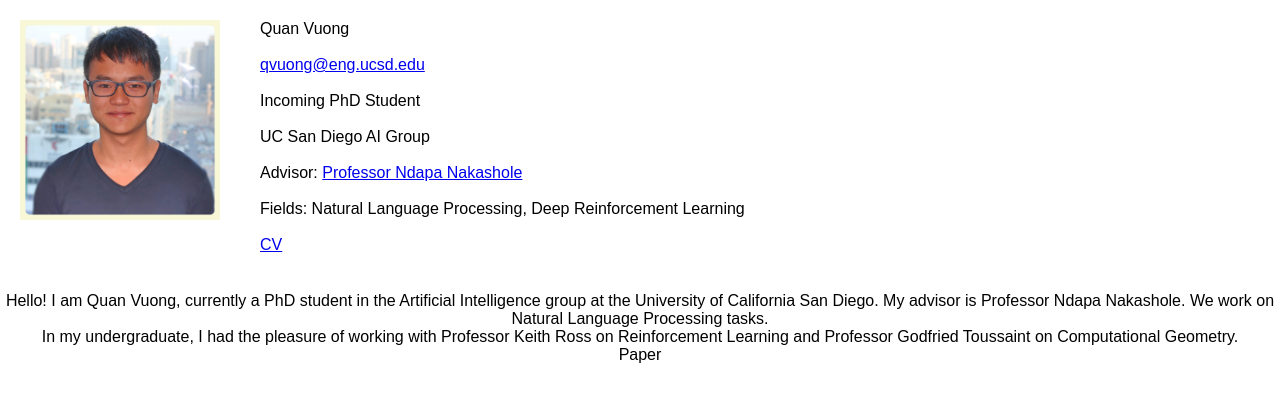
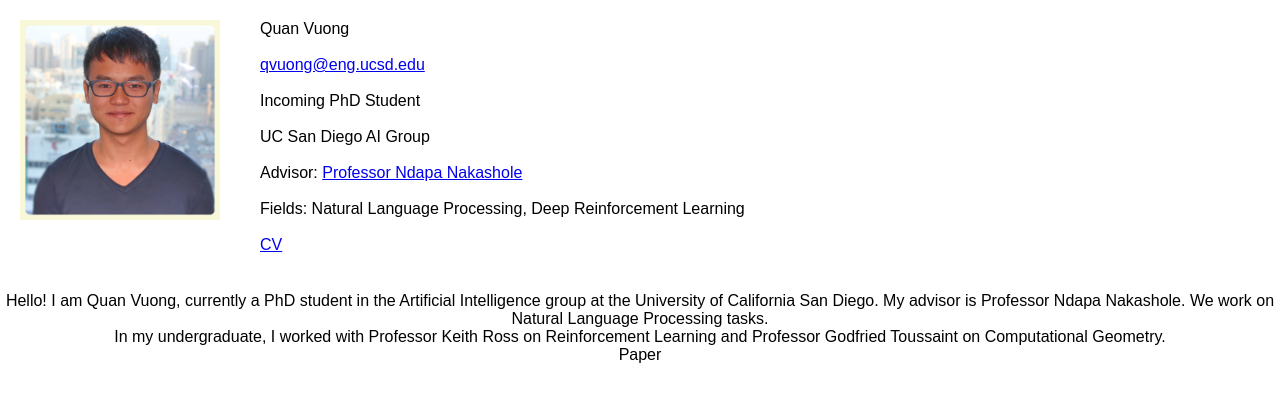
Before and after one commit to quanvuong/quanvuong.github.io, a React (Create React App) app: page / in a window 1280 px wide. Shown: the top 402 px of the page. Built offline with nearby package versions, Linux system fonts and the light colour scheme.

Commit message:
less lengthy descirption of undergrade

```diff
--- a/src/Summary.js
+++ b/src/Summary.js
@@ -6,7 +6,7 @@ class Summary extends Component {
       <div className="Summary">
         <div>Hello! I am Quan Vuong, currently a PhD student in the Artificial Intelligence group at the University of California San Diego. My advisor is Professor Ndapa Nakashole. We work on Natural Language Processing tasks.</div>
 
-        <div>In my undergraduate, I had the pleasure of working with Professor Keith Ross on Reinforcement Learning and Professor Godfried Toussaint on Computational Geometry.</div>
+        <div>In my undergraduate, I worked with Professor Keith Ross on Reinforcement Learning and Professor Godfried Toussaint on Computational Geometry.</div>
       </div>
     );
   }
```
